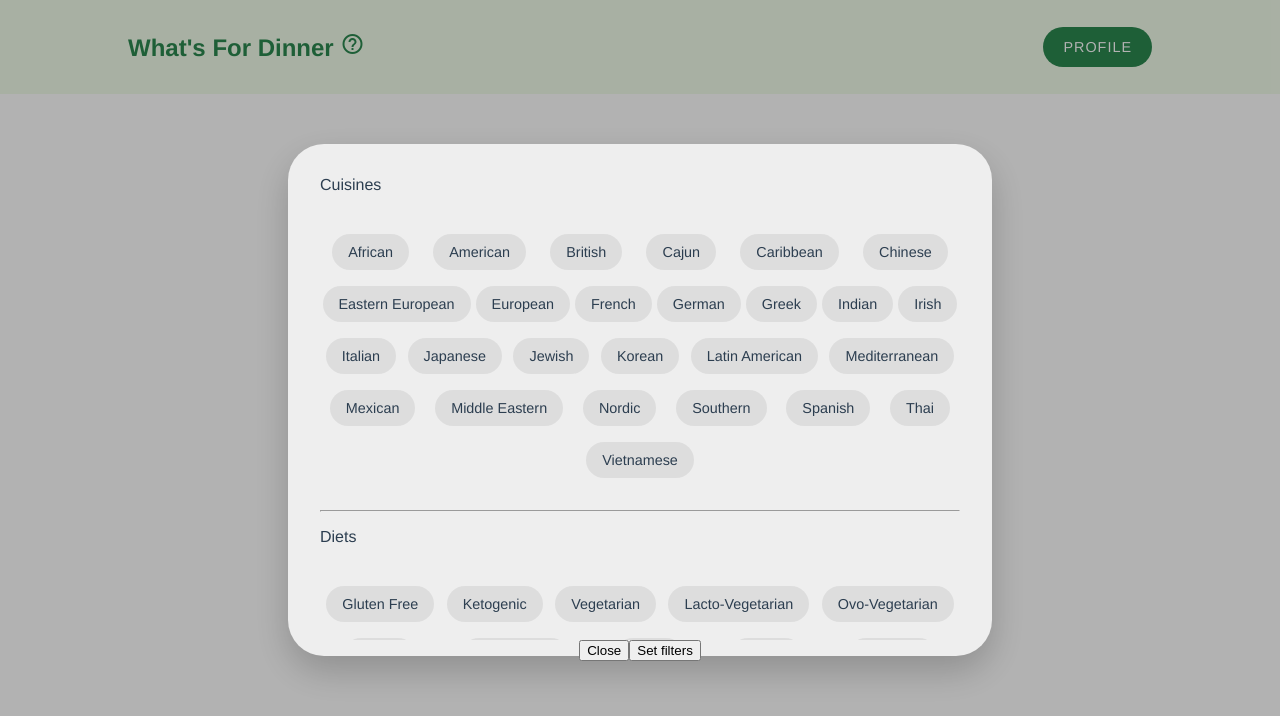
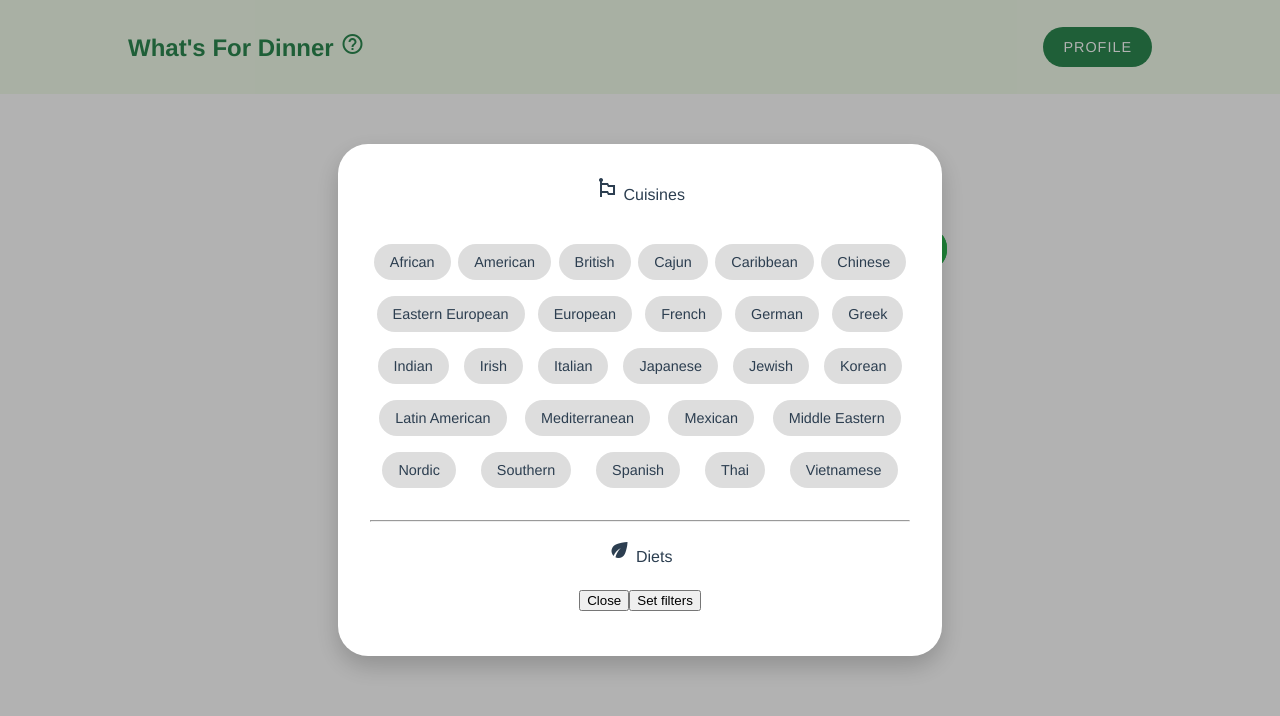
Before and after one commit to AlexanderK27/What-s-For-Dinner-, a Vue app in the folder client/: page / in a window 1280 px wide. Both pictures are taken after a click on the icon "construction". Shown: the top 716 px of the page. Built offline with nearby package versions, Linux system fonts and the light colour scheme.

Commit message:
Fix search filters' behavior

```diff
--- a/client/src/components/modals/FilterWindow.vue
+++ b/client/src/components/modals/FilterWindow.vue
@@ -3,46 +3,43 @@
         <AppBackdrop />
         <div class="window">
             <div class="filters">
-                <p>Cuisines</p>
+                <p><i class="material-icons">emoji_flags</i> Cuisines</p>
                 <div class="cuisines">
                     <div
-                        v-for="(cuisine, idx) of stdFilters.cuisines"
+                        v-for="(cuisine, idx) of cuisines"
                         :key="cuisine.name + idx"
-                        :class="cuisine.checked ? 'filter-checkbox checked' : 'filter-checkbox'"
+                        :class="cuisines[idx].checked ? 'filter-item checked' : 'filter-item'"
                         @click="cuisine.checked = !cuisine.checked"
                     >
-                        <input type="checkbox" :id="cuisine.name" v-model="cuisine.checked" />
-                        <label>{{cuisine.name}}</label>
+                        <p>{{cuisine.name}}</p>
                     </div>
                 </div>
                 <hr>
-                <p>Diets</p>
+                <p><i class="material-icons">eco</i> Diets</p>
                 <div class="diets">
                     <div
-                        v-for="(diet, idx) of stdFilters.diets"
+                        v-for="(diet, idx) of diets"
                         :key="diet.name + idx"
-                        :class="diet.checked ? 'filter-checkbox checked' : 'filter-checkbox'"
-                        @click="diet.checked = !diet.checked"
+                        :class="diets[idx].checked ? 'filter-item radio checked' : 'filter-item radio'"
+                        @click="setDiets(diet.name)"
                     >
-                        <input type="checkbox" :id="diet.name" v-model="diet.checked" />
-                        <label>{{diet.name}}</label>
+                        <p>{{diet.name}}</p>
                     </div>
                 </div>
                 <hr>
-                <p>Intolerances</p>
+                <p><i class="material-icons">no_food</i> Intolerances</p>
                 <div class="intolerances">
                     <div
-                        v-for="(intol, idx) of stdFilters.intolerances"
+                        v-for="(intol, idx) of intolerances"
                         :key="intol.name + idx"
-                        :class="intol.checked ? 'filter-checkbox checked' : 'filter-checkbox'"
+                        :class="intolerances[idx].checked ? 'filter-item checked' : 'filter-item'"
                         @click="intol.checked = !intol.checked"
                     >
-                        <input type="checkbox" :id="intol.name" v-model="intol.checked" />
-                        <label>{{intol.name}}</label>
+                        <p>{{intol.name}}</p>
                     </div>
                 </div>
             </div>
-            <div>
+            <div class="buttons">
                 <button @click="closeWindow">Close</button>
                 <button @click="setFilters">Set filters</button>
             </div>
@@ -55,9 +52,71 @@ import { mapMutations, mapGetters } from 'vuex'
 import AppBackdrop from '../ui/AppBackdrop'
 export default {
     data() {
-        return {}
+        return {
+            filters: {
+                cuisines: [
+                    {name: 'African', checked: false},{name: 'American', checked: false},
+                    {name: 'British', checked: false},{name: 'Cajun', checked: false},
+                    {name: 'Caribbean', checked: false},{name: 'Chinese', checked: false},
+                    {name: 'Eastern European', checked: false},{name: 'European', checked: false},
+                    {name: 'French', checked: false},{name: 'German', checked: false},
+                    {name: 'Greek', checked: false},{name: 'Indian', checked: false},
+                    {name: 'Irish', checked: false},{name: 'Italian', checked: false},
+                    {name: 'Japanese', checked: false},{name: 'Jewish', checked: false},
+                    {name: 'Korean', checked: false},{name: 'Latin American', checked: false},
+                    {name: 'Mediterranean', checked: false},{name: 'Mexican', checked: false},
+                    {name: 'Middle Eastern', checked: false},{name: 'Nordic', checked: false},
+                    {name: 'Southern', checked: false},{name: 'Spanish', checked: false},
+                    {name: 'Thai', checked: false},{name: 'Vietnamese', checked: false}
+                ],
+                diets: [
+                    {name: 'Gluten Free', checked: false},{name: 'Ketogenic', checked: false},
+                    {name: 'Vegetarian', checked: false},{name: 'Lacto-Vegetarian', checked: false},
+                    {name: 'Ovo-Vegetarian', checked: false},{name: 'Vegan', checked: false},
+                    {name: 'Pescetarian', checked: false},{name: 'Paleo', checked: false},
+                    {name: 'Primal', checked: false},{name: 'Whole30', checked: false}
+                ],
+                intolerances: [
+                    {name: 'Dairy', checked: false},{name: 'Egg', checked: false},
+                    {name: 'Gluten', checked: false},{name: 'Grain', checked: false},
+                    {name: 'Peanut', checked: false},{name: 'Seafood', checked: false},
+                    {name: 'Sesame', checked: false},{name: 'Shellfish', checked: false},
+                    {name: 'Soy', checked: false},{name: 'Sulfite', checked: false},
+                    {name: 'Tree Nut', checked: false},{name: 'Wheat', checked: false}
+                ]
+            }
+        }
     },
-    computed: mapGetters(['stdFilters']),
+    computed: {
+        ...mapGetters(['selectedFilters']),
+        cuisines: function() {
+            const selCuisines = this.selectedFilters.cuisines.map(item => item.name)
+            return this.filters.cuisines.map(item => {
+                if (selCuisines.includes(item.name)) {
+                    item.checked = true
+                }
+                return item
+            })
+        },
+        diets: function() {
+            const selDiets = this.selectedFilters.diets.map(item => item.name)
+            return this.filters.diets.map(item => {
+                if (selDiets.includes(item.name)) {
+                    item.checked = true
+                }
+                return item
+            })
+        },
+        intolerances: function() {
+            const selIntolerances = this.selectedFilters.intolerances.map(item => item.name)
+            return this.filters.intolerances.map(item => {
+                if (selIntolerances.includes(item.name)) {
+                    item.checked = true
+                }
+                return item
+            })
+        }
+    },
     components: {
         AppBackdrop
     },
@@ -66,11 +125,20 @@ export default {
         closeWindow() {
             this.showFilterWindow(false)
         },
+        setDiets(name) {
+            this.diets.forEach(diet => {
+                if (diet.name === name) {
+                    diet.checked = !diet.checked
+                } else {
+                    diet.checked = false
+                }
+            })
+        },
         setFilters() {
             const selectedFilters = {}
-            selectedFilters.cuisines = this.stdFilters.cuisines.filter(item => item.checked)
-            selectedFilters.diets = this.stdFilters.diets.filter(item => item.checked)
-            selectedFilters.intolerances = this.stdFilters.intolerances.filter(item => item.checked)
+            selectedFilters.cuisines = this.cuisines.filter(item => item.checked)
+            selectedFilters.diets = this.diets.filter(item => item.checked)
+            selectedFilters.intolerances = this.intolerances.filter(item => item.checked)
             this.setSelectedFilters(selectedFilters)
             this.showFilterWindow(false)
         }
@@ -91,22 +159,23 @@ export default {
     z-index: 1500;
 
     .window {
-        background-color: #eee;
-        width: 50%;
+        background-color: #FFFFFF;
+        width: 90%;
+        max-width: 540px;
         height: 60vh;
         padding: 16px 32px;
-        box-shadow: 0px 15px 36px hsla(0, 0%, 0%, 0.2);
-        border-radius: 36px;
+        border-radius: 30px;
+        box-shadow: 0 10px 24px hsla(0, 0%, 0%, 0.2);
         z-index: 3000;
 
         .filters {
             width: 100%;
-            height: 100%;
+            height: calc(100% - 50px);
             padding-right: 20px;
             overflow: auto;
 
             >p {
-                text-align: left;
+                text-align: center;
             }
 
             >div {
@@ -115,7 +184,7 @@ export default {
                 justify-content: space-around;
                 padding: 16px 0px;
 
-                .filter-checkbox {
+                .filter-item {
                     background-color: #ddd;
                     margin: 8px 2px;
                     padding: 10px 16px;
@@ -124,15 +193,16 @@ export default {
                     transition: 0.2s;
                     cursor: pointer;
 
+                    &.radio {
+                        border-radius: 0px;
+                    }
+
                     &.checked {
                         background-color: indianred;
                     }
 
-                    input {
-                        display: none;
-                    }
-
-                    label {
+                    p {
+                        margin: 0;
                         cursor: pointer;
                         -moz-user-select: none;
                         -ms-user-select: none;
@@ -143,6 +213,11 @@ export default {
                 }
             }
         }
+
+        .buttons {
+            width: 100%;
+            height: 50px;
+        }
     }
 }
 </style>
--- a/client/src/store/modules/filters.js
+++ b/client/src/store/modules/filters.js
@@ -7,37 +7,11 @@ export default {
             }
 
             ctx.commit('setSelectedFilters', filters)
-
-            switch(group) {
-                case 'cuisines': {
-                    const cuisines = ctx.state.cuisines
-                        .map(item => item.name === name ? { ...item, checked: false } : item)
-                    return ctx.commit('setCuisines', cuisines)}
-                case 'diets': {
-                    const diets = ctx.state.diets
-                        .map(item => item.name === name ? { ...item, checked: false } : item)
-                    return ctx.commit('setDiets', diets)}
-                case 'intolerances': {
-                    const intolerances = ctx.state.intolerances
-                        .map(item => item.name === name ? { ...item, checked: false } : item)
-                    return ctx.commit('setIntolerances', intolerances)}
-                default:
-                    return
-            }
         }
     },
     mutations: {
         setSearchType(state, type) {
             state.searchType = type
-        },
-        setCuisines(state, cuisines) {
-            state.cuisines = cuisines
-        },
-        setDiets(state, diets) {
-            state.diets = diets
-        },
-        setIntolerances(state, intolerances) {
-            state.intolerances = intolerances
         },
         setSelectedFilters(state, filters) {
             state.selectedFilters = filters
@@ -56,49 +30,11 @@ export default {
             diets: [],
             intolerances: []
         },
-        cuisines: [
-            {name: 'African', checked: false},{name: 'American', checked: false},
-            {name: 'British', checked: false},{name: 'Cajun', checked: false},
-            {name: 'Caribbean', checked: false},{name: 'Chinese', checked: false},
-            {name: 'Eastern European', checked: false},{name: 'European', checked: false},
-            {name: 'French', checked: false},{name: 'German', checked: false},
-            {name: 'Greek', checked: false},{name: 'Indian', checked: false},
-            {name: 'Irish', checked: false},{name: 'Italian', checked: false},
-            {name: 'Japanese', checked: false},{name: 'Jewish', checked: false},
-            {name: 'Korean', checked: false},{name: 'Latin American', checked: false},
-            {name: 'Mediterranean', checked: false},{name: 'Mexican', checked: false},
-            {name: 'Middle Eastern', checked: false},{name: 'Nordic', checked: false},
-            {name: 'Southern', checked: false},{name: 'Spanish', checked: false},
-            {name: 'Thai', checked: false},{name: 'Vietnamese', checked: false}
-        ],
-        diets: [
-            {name: 'Gluten Free', checked: false},{name: 'Ketogenic', checked: false},
-            {name: 'Vegetarian', checked: false},{name: 'Lacto-Vegetarian', checked: false},
-            {name: 'Ovo-Vegetarian', checked: false},{name: 'Vegan', checked: false},
-            {name: 'Pescetarian', checked: false},{name: 'Paleo', checked: false},
-            {name: 'Primal', checked: false},{name: 'Whole30', checked: false}
-        ],
-        excludeIngredients: [],
-        intolerances: [
-            {name: 'Dairy', checked: false},{name: 'Egg', checked: false},
-            {name: 'Gluten', checked: false},{name: 'Grain', checked: false},
-            {name: 'Peanut', checked: false},{name: 'Seafood', checked: false},
-            {name: 'Sesame', checked: false},{name: 'Shellfish', checked: false},
-            {name: 'Soy', checked: false},{name: 'Sulfite', checked: false},
-            {name: 'Tree Nut', checked: false},{name: 'Wheat', checked: false}
-        ],
         usersIngredients: []
     },
     getters: {
         searchType(state) {
             return state.searchType
-        },
-        stdFilters(state) {
-            return {
-                cuisines: state.cuisines,
-                diets: state.diets,
-                intolerances: state.intolerances
-            }
         },
         selectedFilters(state) {
             return state.selectedFilters
```
